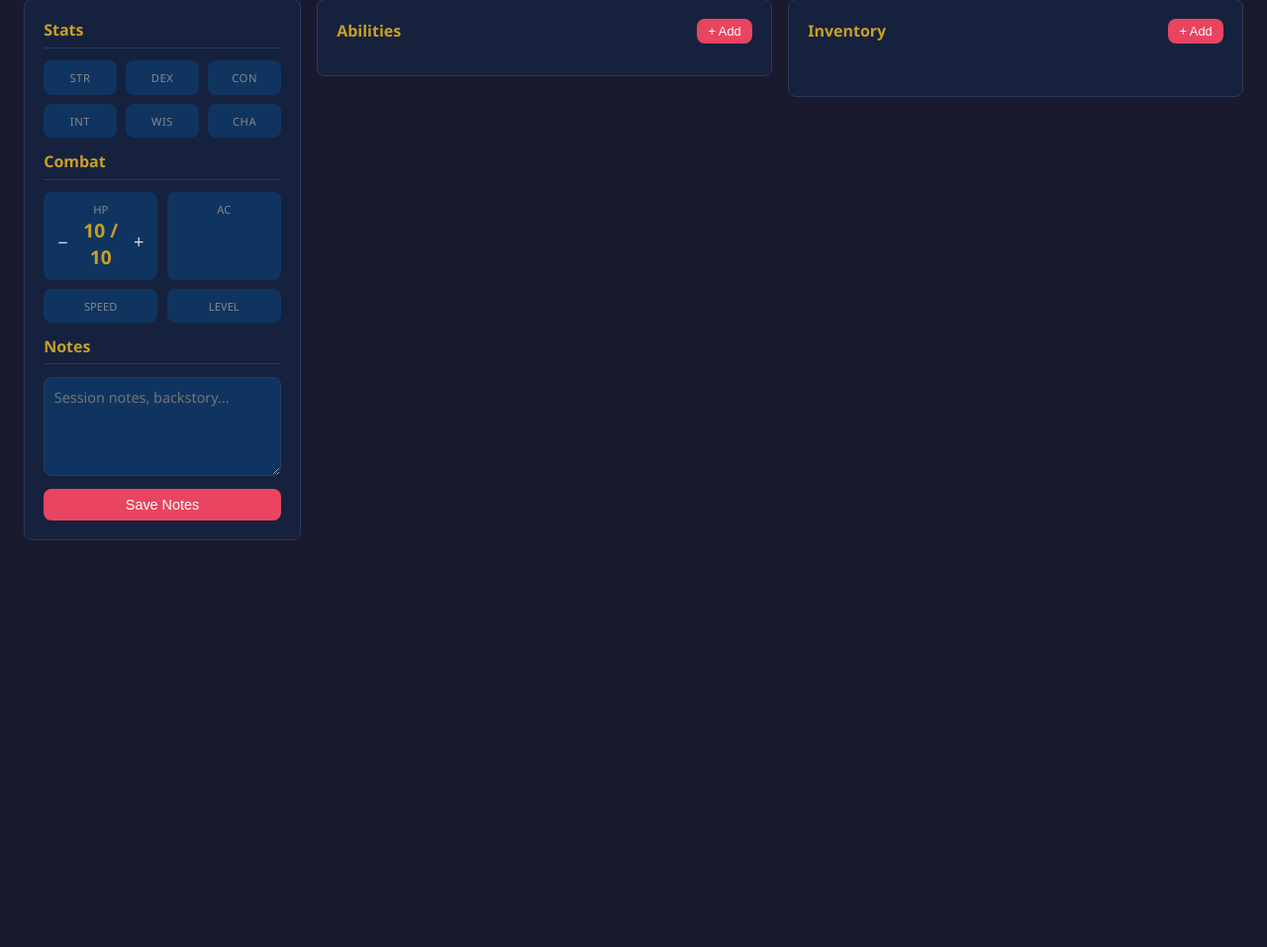
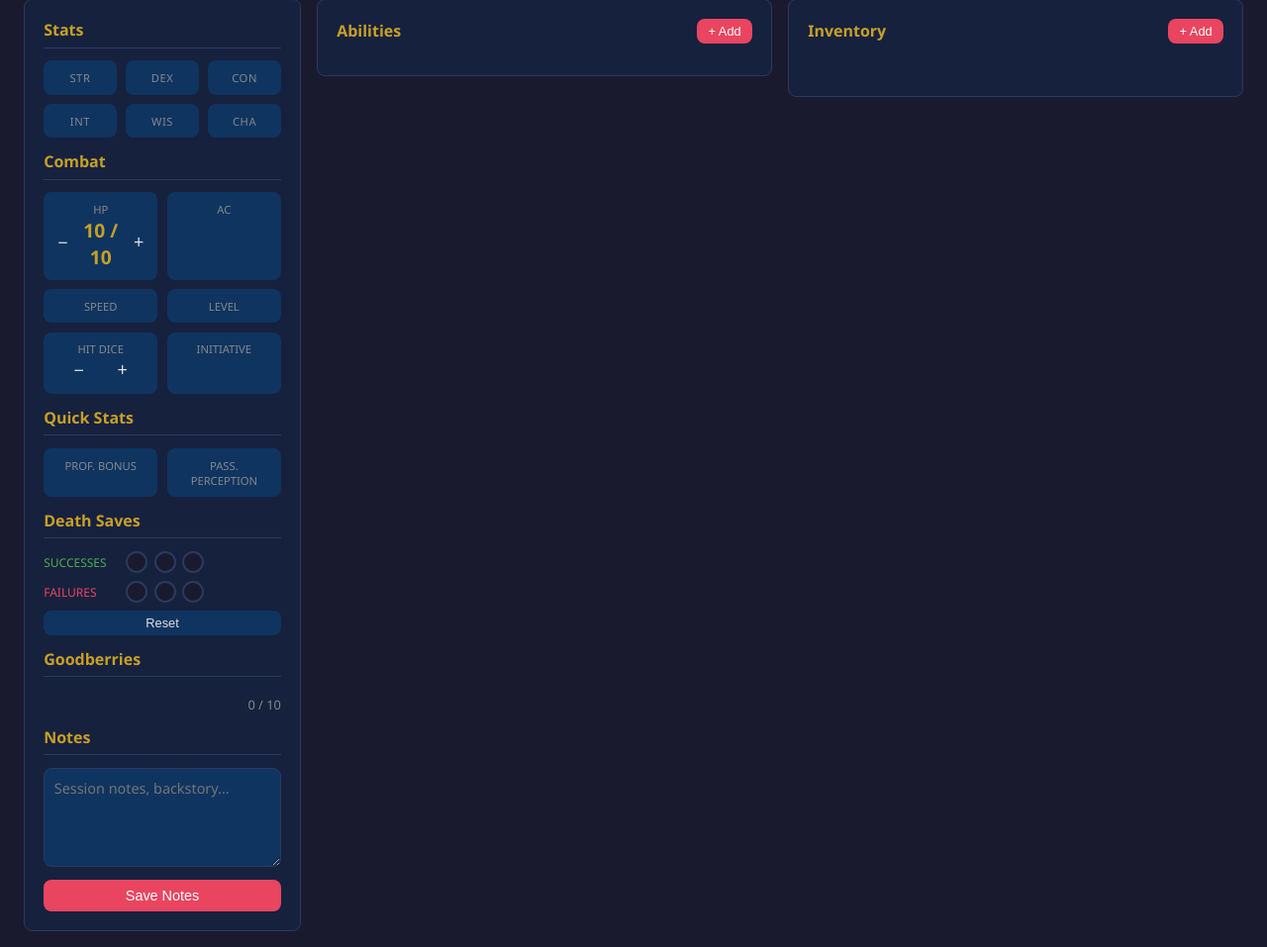
Before and after one commit to nmacinnis/tomato, a Flask app: page /character/1 in a window 1280 px wide. Shown: the part 83-1040 px from the top of the page at 99% size. Before the commit the page ends 629 px from the top, so only its background shows below. Run offline with Flask 3, Linux system fonts and the light colour scheme.

Commit message:
proficiency bonus, passive perception, initiative modifier, hit dice, death saves, tomato counter

```diff
--- a/app.py
+++ b/app.py
@@ -73,6 +73,7 @@ def update_character(cid):
     fields = [
         "name", "race", "class", "level", "hp", "max_hp", "ac", "speed",
         "str", "dex", "con", "int", "wis", "cha", "notes",
+        "hit_dice_remaining", "death_save_successes", "death_save_failures", "goodberries",
     ]
     set_clause = ", ".join(f"{f}=?" for f in fields if f in data)
     values = [data[f] for f in fields if f in data]
--- a/database.py
+++ b/database.py
@@ -22,22 +22,26 @@ def init_db():
     conn.executescript(
         """
         CREATE TABLE IF NOT EXISTS characters (
-            id        INTEGER PRIMARY KEY AUTOINCREMENT,
-            name      TEXT    NOT NULL,
-            race      TEXT    NOT NULL DEFAULT 'Human',
-            class     TEXT    NOT NULL DEFAULT 'Fighter',
-            level     INTEGER NOT NULL DEFAULT 1,
-            hp        INTEGER NOT NULL DEFAULT 10,
-            max_hp    INTEGER NOT NULL DEFAULT 10,
-            ac        INTEGER NOT NULL DEFAULT 10,
-            speed     INTEGER NOT NULL DEFAULT 30,
-            str       INTEGER NOT NULL DEFAULT 10,
-            dex       INTEGER NOT NULL DEFAULT 10,
-            con       INTEGER NOT NULL DEFAULT 10,
-            int       INTEGER NOT NULL DEFAULT 10,
-            wis       INTEGER NOT NULL DEFAULT 10,
-            cha       INTEGER NOT NULL DEFAULT 10,
-            notes     TEXT    NOT NULL DEFAULT ''
+            id                     INTEGER PRIMARY KEY AUTOINCREMENT,
+            name                   TEXT    NOT NULL,
+            race                   TEXT    NOT NULL DEFAULT 'Human',
+            class                  TEXT    NOT NULL DEFAULT 'Fighter',
+            level                  INTEGER NOT NULL DEFAULT 1,
+            hp                     INTEGER NOT NULL DEFAULT 10,
+            max_hp                 INTEGER NOT NULL DEFAULT 10,
+            ac                     INTEGER NOT NULL DEFAULT 10,
+            speed                  INTEGER NOT NULL DEFAULT 30,
+            str                    INTEGER NOT NULL DEFAULT 10,
+            dex                    INTEGER NOT NULL DEFAULT 10,
+            con                    INTEGER NOT NULL DEFAULT 10,
+            int                    INTEGER NOT NULL DEFAULT 10,
+            wis                    INTEGER NOT NULL DEFAULT 10,
+            cha                    INTEGER NOT NULL DEFAULT 10,
+            notes                  TEXT    NOT NULL DEFAULT '',
+            hit_dice_remaining     INTEGER NOT NULL DEFAULT 0,
+            death_save_successes   INTEGER NOT NULL DEFAULT 0,
+            death_save_failures    INTEGER NOT NULL DEFAULT 0,
+            goodberries            INTEGER NOT NULL DEFAULT 0
         );
 
         CREATE TABLE IF NOT EXISTS abilities (
@@ -61,4 +65,13 @@ def init_db():
         );
         """
     )
+    # Migrate existing databases that predate these columns
+    for col in ("hit_dice_remaining", "death_save_successes", "death_save_failures", "goodberries"):
+        try:
+            conn.execute(f"ALTER TABLE characters ADD COLUMN {col} INTEGER NOT NULL DEFAULT 0")
+        except sqlite3.OperationalError:
+            pass  # column already exists
+    # Seed hit_dice_remaining = level for any character that has it still at 0
+    conn.execute("UPDATE characters SET hit_dice_remaining = level WHERE hit_dice_remaining = 0")
+    conn.commit()
     conn.close()
--- a/static/character.js
+++ b/static/character.js
@@ -9,6 +9,10 @@ async function loadCharacter() {
   renderCharacter();
   loadAbilities();
   loadInventory();
+}
+
+function profBonus(level) {
+  return Math.floor((level - 1) / 4) + 2;
 }
 
 function renderCharacter() {
@@ -29,6 +33,102 @@ function renderCharacter() {
   document.getElementById("speed-val").textContent = `${char.speed} ft`;
   document.getElementById("level-val").textContent = char.level;
   document.getElementById("notes-area").value = char.notes || "";
+
+  // Derived stats
+  const prof = profBonus(char.level);
+  const dexMod = Math.floor((char.dex - 10) / 2);
+  const wisMod = Math.floor((char.wis - 10) / 2);
+  document.getElementById("prof-val").textContent = `+${prof}`;
+  document.getElementById("init-val").textContent = dexMod >= 0 ? `+${dexMod}` : `${dexMod}`;
+  document.getElementById("perc-val").textContent = 10 + wisMod;
+
+  // Hit dice
+  updateHdDisplay();
+
+  // Death saves
+  renderDeathSaves();
+
+  // Goodberries
+  renderTomatoes();
+}
+
+// ── Hit Dice ───────────────────────────────────────────────────────────────────
+
+function updateHdDisplay() {
+  document.getElementById("hd-display").textContent =
+    `${char.hit_dice_remaining} / ${char.level}d10`;
+}
+
+document.getElementById("hd-down").onclick = async () => {
+  if (char.hit_dice_remaining <= 0) return;
+  await patchChar({ hit_dice_remaining: char.hit_dice_remaining - 1 });
+  updateHdDisplay();
+};
+
+document.getElementById("hd-up").onclick = async () => {
+  if (char.hit_dice_remaining >= char.level) return;
+  await patchChar({ hit_dice_remaining: char.hit_dice_remaining + 1 });
+  updateHdDisplay();
+};
+
+// ── Death Saves ────────────────────────────────────────────────────────────────
+
+function renderDeathSaves() {
+  ["success", "failure"].forEach(type => {
+    const count = type === "success" ? char.death_save_successes : char.death_save_failures;
+    document.querySelectorAll(`[data-type="${type}"]`).forEach((pip, i) => {
+      pip.classList.toggle("pip-filled", i < count);
+    });
+  });
+}
+
+document.getElementById("ds-successes").addEventListener("click", async (e) => {
+  const pip = e.target.closest(".ds-pip");
+  if (!pip) return;
+  const idx = Number(pip.dataset.idx);
+  const current = char.death_save_successes;
+  const next = (idx < current) ? idx : idx + 1;
+  await patchChar({ death_save_successes: Math.min(3, next) });
+  renderDeathSaves();
+});
+
+document.getElementById("ds-failures").addEventListener("click", async (e) => {
+  const pip = e.target.closest(".ds-pip");
+  if (!pip) return;
+  const idx = Number(pip.dataset.idx);
+  const current = char.death_save_failures;
+  const next = (idx < current) ? idx : idx + 1;
+  await patchChar({ death_save_failures: Math.min(3, next) });
+  renderDeathSaves();
+});
+
+document.getElementById("reset-death-saves").onclick = async () => {
+  await patchChar({ death_save_successes: 0, death_save_failures: 0 });
+  renderDeathSaves();
+};
+
+// ── Goodberries ────────────────────────────────────────────────────────────────
+
+function renderTomatoes() {
+  const container = document.getElementById("tomato-pips");
+  const count = char.goodberries;
+  container.innerHTML = "";
+  for (let i = 0; i < 10; i++) {
+    const btn = document.createElement("button");
+    btn.className = "tomato-pip" + (i < count ? " tomato-filled" : "");
+    btn.textContent = "🍅";
+    btn.title = i < count ? `Eat berry ${i + 1}` : `Add berry ${i + 1}`;
+    btn.addEventListener("click", async () => {
+      // clicking a filled pip sets count to that index (eating it)
+      // clicking an empty pip sets count to that index + 1 (adding up to there)
+      const next = i < count ? i : i + 1;
+      await patchChar({ goodberries: next });
+      renderTomatoes();
+      document.getElementById("tomato-count").textContent = char.goodberries;
+    });
+    container.appendChild(btn);
+  }
+  document.getElementById("tomato-count").textContent = count;
 }
 
 function updateHpDisplay() {
--- a/static/style.css
+++ b/static/style.css
@@ -190,6 +190,52 @@ main { padding: 1.5rem; }
 
 .weight-total { font-size: 0.85rem; color: var(--muted); text-align: right; margin-top: 0.5rem; }
 
+/* ── Death Saves ──────────────────────────────────────────────────────────── */
+.death-saves { display: flex; flex-direction: column; gap: 0.5rem; }
+
+.ds-row { display: flex; align-items: center; gap: 0.7rem; }
+
+.ds-label { font-size: 0.75rem; color: var(--muted); text-transform: uppercase; width: 4.5rem; flex-shrink: 0; }
+.success-label { color: #4caf50; }
+.failure-label { color: var(--accent); }
+
+.ds-pips { display: flex; gap: 0.4rem; }
+
+.ds-pip {
+  width: 22px; height: 22px;
+  border-radius: 50%;
+  border: 2px solid var(--border);
+  background: var(--bg);
+  cursor: pointer;
+  transition: background 0.15s, border-color 0.15s;
+}
+
+#ds-successes .ds-pip.pip-filled { background: #4caf50; border-color: #4caf50; }
+#ds-failures  .ds-pip.pip-filled { background: var(--accent); border-color: var(--accent); }
+.ds-pip:hover { border-color: var(--text); }
+
+/* ── Goodberry / Tomato Counter ───────────────────────────────────────────── */
+.tomato-counter { display: flex; flex-direction: column; gap: 0.4rem; }
+
+.tomato-pips { display: flex; flex-wrap: wrap; gap: 0.3rem; }
+
+.tomato-pip {
+  background: none;
+  border: none;
+  font-size: 1.4rem;
+  cursor: pointer;
+  padding: 0;
+  line-height: 1;
+  opacity: 0.2;
+  transition: opacity 0.15s, transform 0.1s;
+  filter: grayscale(1);
+}
+.tomato-pip:hover { opacity: 0.6; transform: scale(1.15); }
+.tomato-pip.tomato-filled { opacity: 1; filter: none; }
+.tomato-pip.tomato-filled:hover { transform: scale(1.15); }
+
+.tomato-count { font-size: 0.8rem; color: var(--muted); text-align: right; }
+
 /* ── Modals ───────────────────────────────────────────────────────────────── */
 dialog {
   background: var(--surface);
--- a/templates/character.html
+++ b/templates/character.html
@@ -18,7 +18,7 @@
 
   <main class="sheet-layout">
 
-    <!-- Left column: Stats + Combat -->
+    <!-- Left column: Stats + Combat + Trackers -->
     <section class="panel">
       <h2>Stats</h2>
       <div class="stats-grid">
@@ -43,6 +43,48 @@
         <div class="combat-box"><span class="combat-label">AC</span><span id="ac-val"></span></div>
         <div class="combat-box"><span class="combat-label">Speed</span><span id="speed-val"></span></div>
         <div class="combat-box"><span class="combat-label">Level</span><span id="level-val"></span></div>
+        <div class="combat-box">
+          <span class="combat-label">Hit Dice</span>
+          <div class="hp-controls">
+            <button class="btn-small" id="hd-down">−</button>
+            <span id="hd-display"></span>
+            <button class="btn-small" id="hd-up">+</button>
+          </div>
+        </div>
+        <div class="combat-box"><span class="combat-label">Initiative</span><span id="init-val"></span></div>
+      </div>
+
+      <h2>Quick Stats</h2>
+      <div class="combat-row">
+        <div class="combat-box"><span class="combat-label">Prof. Bonus</span><span id="prof-val"></span></div>
+        <div class="combat-box"><span class="combat-label">Pass. Perception</span><span id="perc-val"></span></div>
+      </div>
+
+      <h2>Death Saves</h2>
+      <div class="death-saves">
+        <div class="ds-row">
+          <span class="ds-label success-label">Successes</span>
+          <div class="ds-pips" id="ds-successes">
+            <button class="ds-pip" data-type="success" data-idx="0"></button>
+            <button class="ds-pip" data-type="success" data-idx="1"></button>
+            <button class="ds-pip" data-type="success" data-idx="2"></button>
+          </div>
+        </div>
+        <div class="ds-row">
+          <span class="ds-label failure-label">Failures</span>
+          <div class="ds-pips" id="ds-failures">
+            <button class="ds-pip" data-type="failure" data-idx="0"></button>
+            <button class="ds-pip" data-type="failure" data-idx="1"></button>
+            <button class="ds-pip" data-type="failure" data-idx="2"></button>
+          </div>
+        </div>
+        <button class="btn btn-sm" id="reset-death-saves">Reset</button>
+      </div>
+
+      <h2>Goodberries</h2>
+      <div class="tomato-counter">
+        <div class="tomato-pips" id="tomato-pips"></div>
+        <div class="tomato-count"><span id="tomato-count">0</span> / 10</div>
       </div>
 
       <h2>Notes</h2>
```
